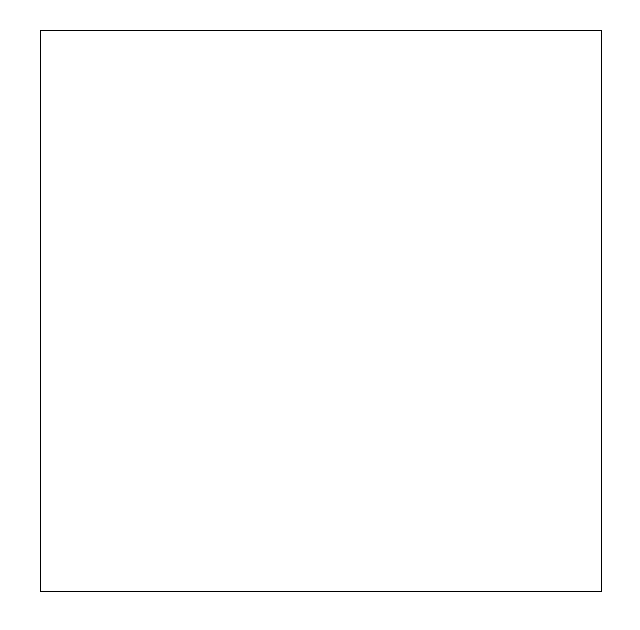
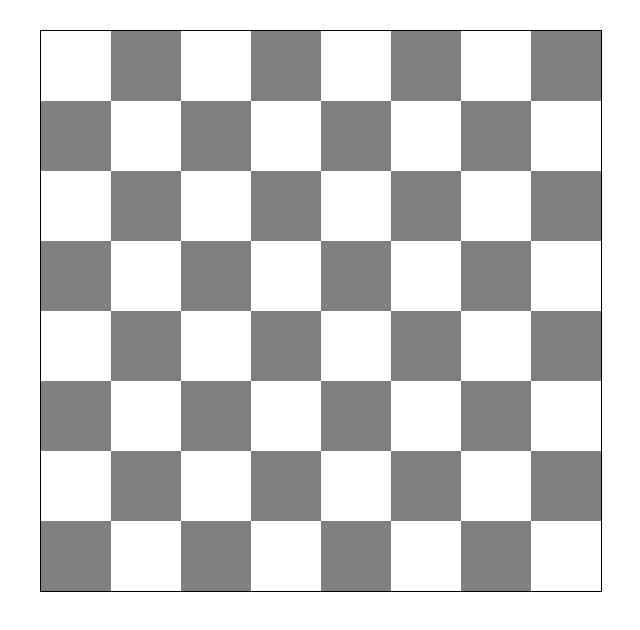
Before and after one commit to pi16a-ppse/Chess, a plain HTML site: page index.html in a window 1280 px wide. Shown: the whole page, without its empty margins (319-959 px from the left). Drawn offline with Linux system fonts and the light colour scheme; files that its build step writes are made by us from their sources.

Commit message:
Added chess board creation

```diff
--- a/index.html
+++ b/index.html
@@ -4,11 +4,11 @@
     <meta charset="UTF-8">
     <meta name="viewport" content="width=device-width, initial-scale=1.0">
     <meta http-equiv="X-UA-Compatible" content="ie=edge">
-    <link rel="stylesheet" href="style.css">
+    <link rel="stylesheet" href="css/style.css">
     <title>Chess</title>
 </head>
 <body>
     <div class="board"></div>
-    <script src="/js/main.js"></script>
+    <script src="js/main.js"></script>
 </body>
 </html>
--- a/js/main.js
+++ b/js/main.js
@@ -0,0 +1,19 @@
+let game = {
+    init: function () {
+        let gameBoard = document.querySelector('.board');
+        let cell;
+        let flag = true;
+
+        for (let i = 0; i < 8; i++) {
+            for (let j = 0; j < 8; j++) {
+                cell = document.createElement('div');
+                cell.className = flag ? 'cell white' : 'cell dark';
+                flag = !flag;
+                gameBoard.appendChild(cell);
+            }
+            flag = !flag;
+        }
+    }
+}
+
+game.init();
```
